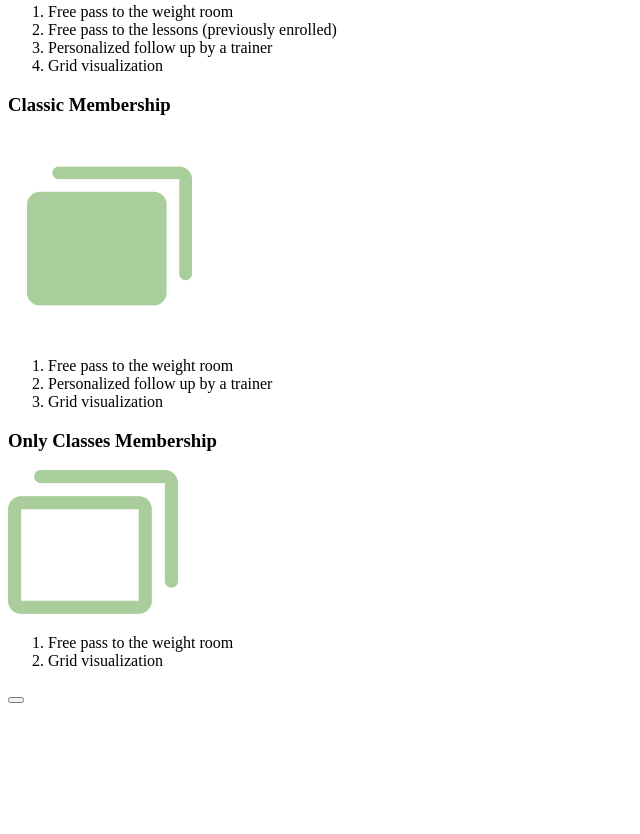
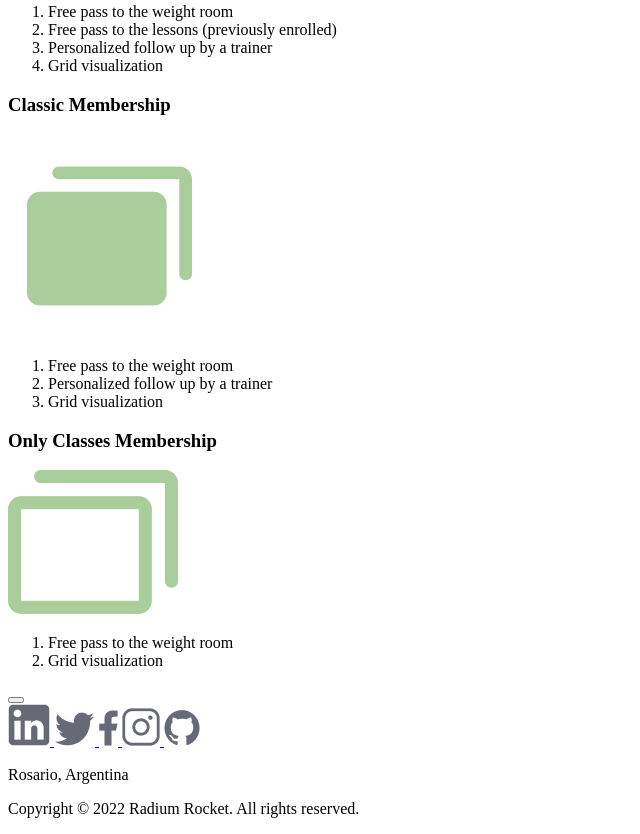
Before and after one commit to Eugeniagassman/BaSP-M2023, a plain HTML site: page Week-02/index.html in a window 1280 px wide. Shown: the part 4086-4920 px from the top of the page, without its empty margins (0-640 px from the left). Before the commit the page ends 4798 px from the top, so only its background shows below. Drawn offline with Linux system fonts and the light colour scheme.

Commit message:
BaSP-W02-2023:added footer with social media and copyright

```diff
--- a/Week-02/index.html
+++ b/Week-02/index.html
@@ -182,5 +182,24 @@
                 <button></button>
             </div>
         </article>
+        <footer>
+            <a href="url">
+                <img src="img/logo-linkedin.png" alt="Linkedin logo">
+            </a>
+            <a href="url">
+                <img src="img/vector-tw.png" alt="Twitter logo">
+            </a>
+            <a href="url">
+                <img src="img/vector-facebook.png" alt="Facebook logo">
+            </a>
+            <a href="url">
+                <img src="img/vector-ig.png" alt="Instagram logo">
+            </a>
+            <a href="url">
+                <img src="img/vector-github.png" alt="GitHub logo">
+            </a>
+            <p>Rosario, Argentina</p>
+            <p>Copyright © 2022 Radium Rocket. All rights reserved.</p>
+        </footer>
     </body>
 </html>
```
